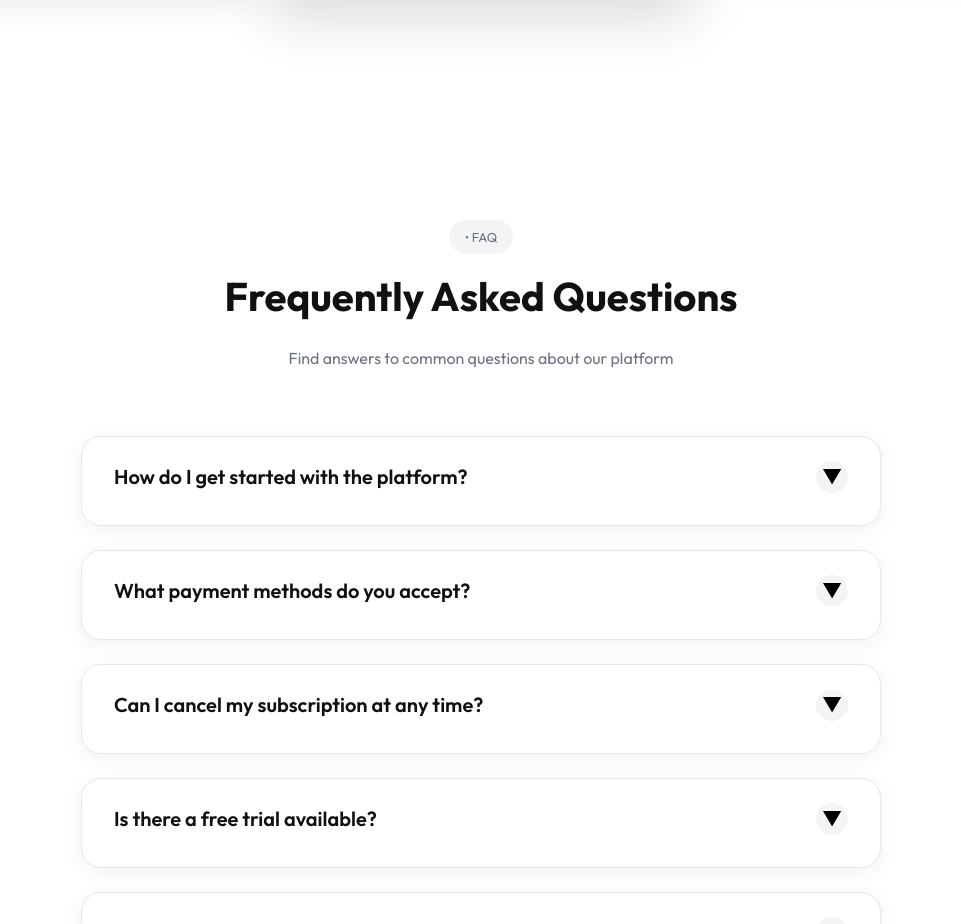
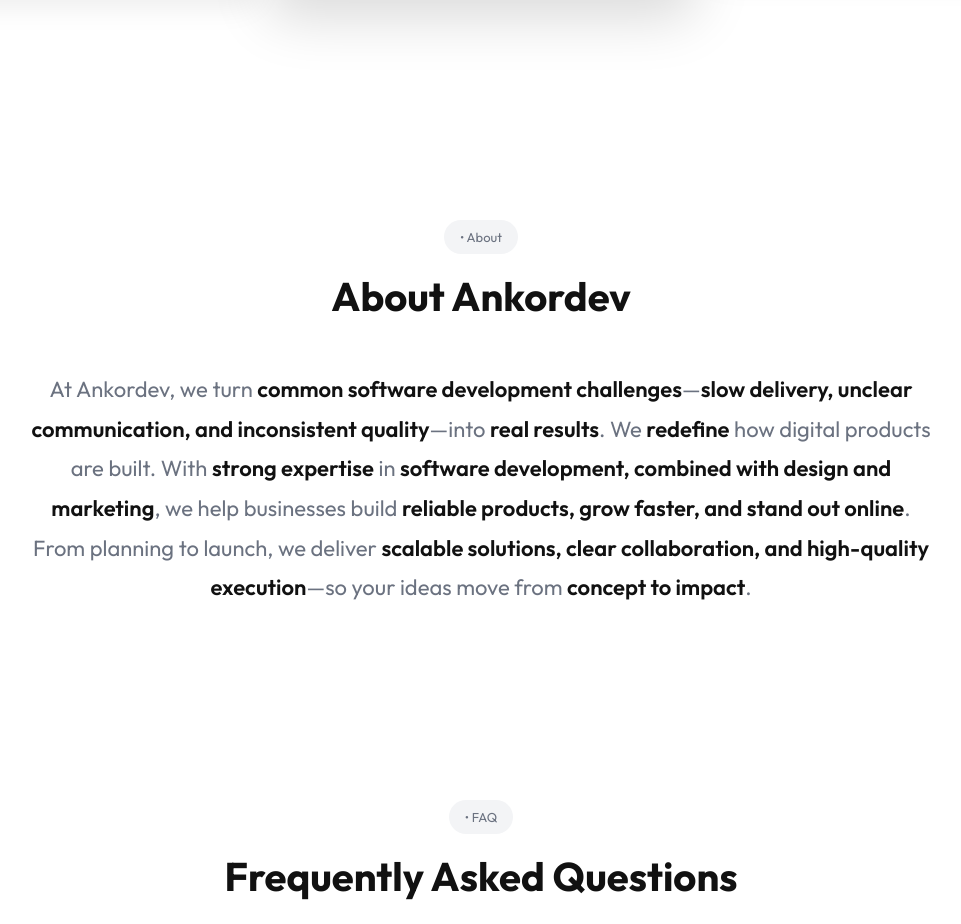
Before and after one commit to dreni07/AnkorDev, a React (Vite) app in the folder ankor-dev-landing-page/: page / in a window 1280 px wide. Shown: the part 840-1764 px from the top of the page, without its empty margins (159-1120 px from the left). Built offline with nearby package versions, Linux system fonts and the light colour scheme.

Commit message:
About.tsx
Add about

```diff
--- /dev/null
+++ b/ankor-dev-landing-page/src/components/organisms/AboutSection/AboutSection.css
@@ -0,0 +1,57 @@
+.about-section {
+  padding: 6rem 2rem;
+  background: #ffffff;
+}
+
+.about-section__container {
+  max-width: 1280px;
+  margin: 0 auto;
+}
+
+.about-section__header {
+  text-align: center;
+  margin-bottom: 3rem;
+  display: flex;
+  flex-direction: column;
+  align-items: center;
+  gap: 1rem;
+}
+
+.about-section__badge {
+  align-self: center;
+}
+
+.about-section__title {
+  max-width: 600px;
+}
+
+.about-section__content {
+  max-width: 900px;
+  margin: 0 auto;
+  text-align: center;
+}
+
+.about-section__text {
+  font-size: 1.375rem;
+  line-height: 1.8;
+  color: #6b7280;
+}
+
+.about-section__text strong {
+  font-weight: 600;
+  color: #111111;
+}
+
+@media (max-width: 768px) {
+  .about-section {
+    padding: 4rem 1rem;
+  }
+
+  .about-section__header {
+    margin-bottom: 2rem;
+  }
+
+  .about-section__text {
+    font-size: 1.125rem;
+  }
+}
--- /dev/null
+++ b/ankor-dev-landing-page/src/components/organisms/AboutSection/AboutSection.tsx
@@ -0,0 +1,29 @@
+import React from 'react';
+import { Text } from '../../atoms/Text';
+import { Badge } from '../../atoms/Badge';
+import { useScrollAnimation } from '../../../hooks/useScrollAnimation';
+import './AboutSection.css';
+
+export const AboutSection: React.FC = () => {
+  const [ref, style] = useScrollAnimation({ delay: 0.1, offset: 30 });
+
+  return (
+    <section className="about-section" ref={ref} style={style}>
+      <div className="about-section__container">
+        <div className="about-section__header">
+          <Badge variant="default" className="about-section__badge">
+            • About
+          </Badge>
+          <Text variant="h2" className="about-section__title">
+            About Ankordev
+          </Text>
+        </div>
+        <div className="about-section__content">
+          <Text variant="body" className="about-section__text">
+            At Ankordev, we turn <strong>common software development challenges</strong>—<strong>slow delivery, unclear communication, and inconsistent quality</strong>—into <strong>real results</strong>. We <strong>redefine</strong> how digital products are built. With <strong>strong expertise</strong> in <strong>software development, combined with design and marketing</strong>, we help businesses build <strong>reliable products, grow faster, and stand out online</strong>. From planning to launch, we deliver <strong>scalable solutions, clear collaboration, and high-quality execution</strong>—so your ideas move from <strong>concept to impact</strong>.
+          </Text>
+        </div>
+      </div>
+    </section>
+  );
+};
--- /dev/null
+++ b/ankor-dev-landing-page/src/components/organisms/AboutSection/index.ts
@@ -0,0 +1 @@
+export { AboutSection } from './AboutSection';
--- a/ankor-dev-landing-page/src/pages/Home/Home.tsx
+++ b/ankor-dev-landing-page/src/pages/Home/Home.tsx
@@ -2,6 +2,7 @@
 import { LandingLayout } from '../../components/templates/LandingLayout';
 import { HeroSection } from '../../components/organisms/HeroSection';
 import { FeaturePreviewSection } from '../../components/organisms/FeaturePreviewSection';
+import { AboutSection } from '../../components/organisms/AboutSection';
 import { FAQSection } from '../../components/organisms/FAQSection';
 import './Home.css';
 
@@ -11,6 +12,7 @@
       <div className="home__main-content">
         <HeroSection />
         <FeaturePreviewSection />
+        <AboutSection />
         <FAQSection />
       </div>
     </LandingLayout>
```
Also changed, not shown: 1 other file (tests, documents, lock files or other folders).
